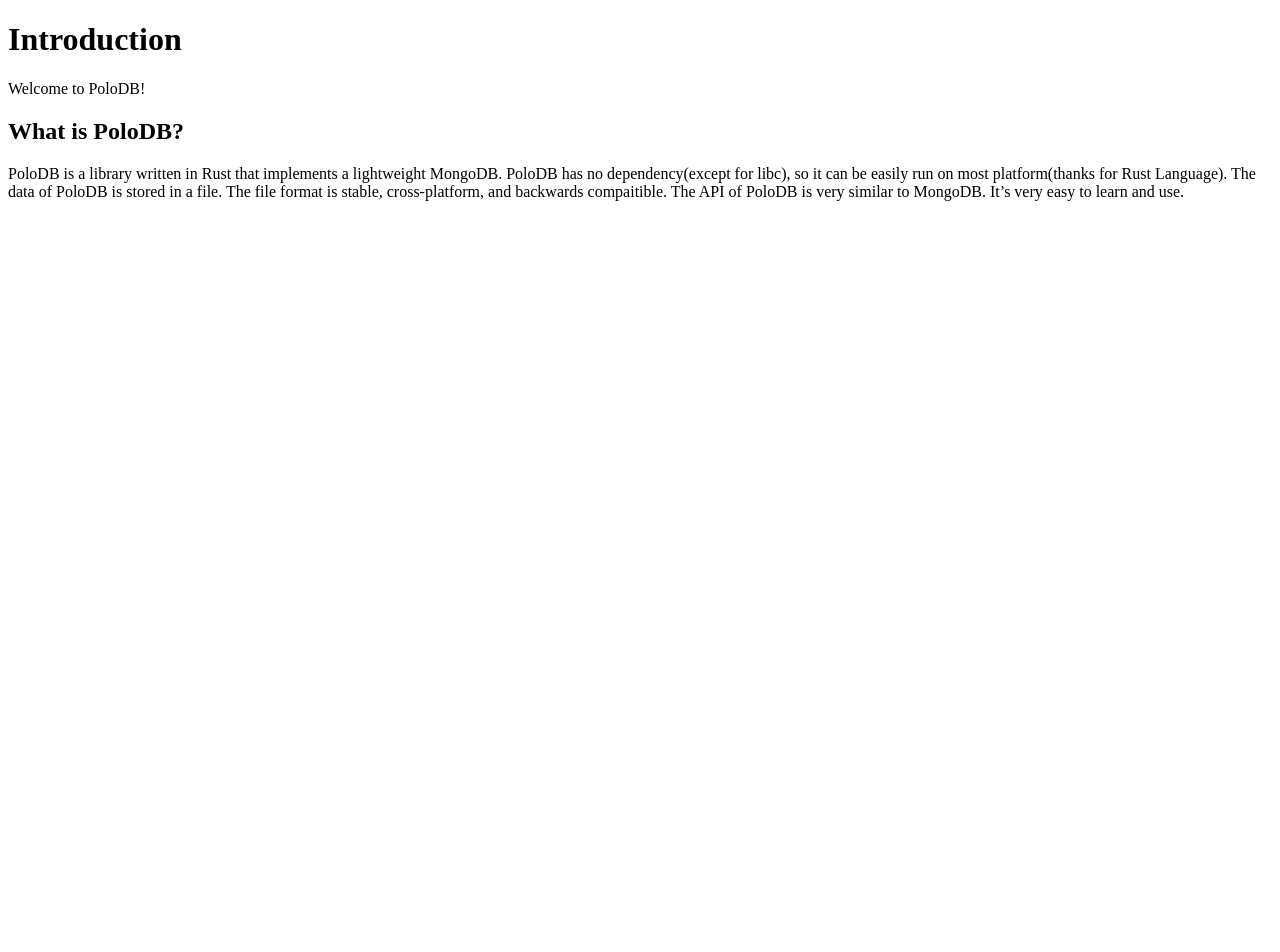
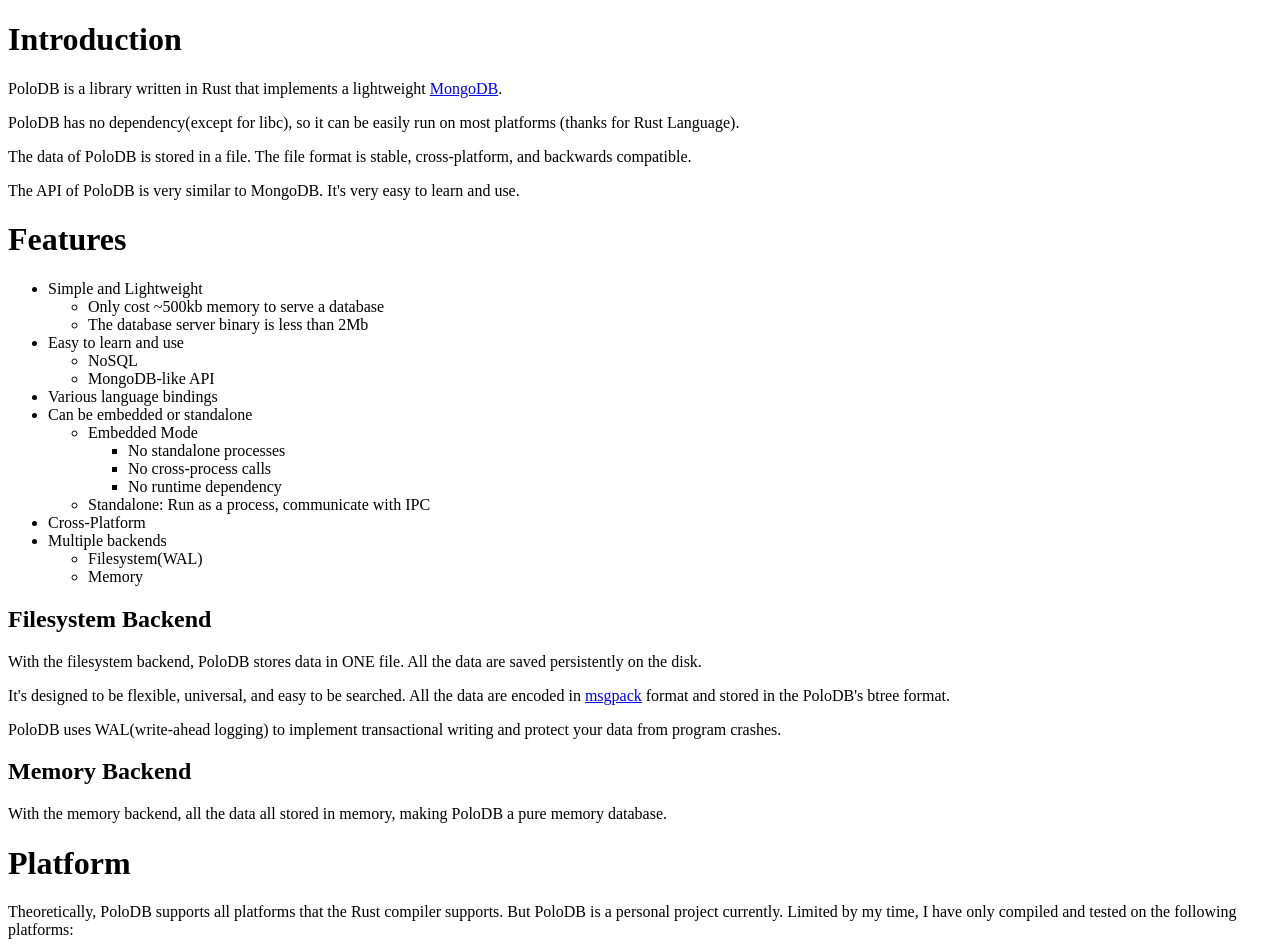
Before and after one commit to vincentdchan/polodb-docs, a Next.js app: page /docs in a window 1280 px wide. Shown: the top 952 px of the page. Before the commit the page ends 800 px from the top, so only its background shows below. Built offline with nearby package versions, Linux system fonts and the light colour scheme.

Commit message:
feat: enrich introduction

```diff
--- a/pages/docs/index.mdx
+++ b/pages/docs/index.mdx
@@ -1,8 +1,60 @@
 # Introduction
 
-Welcome to PoloDB!
+PoloDB is a library written in Rust
+that implements a lightweight [MongoDB](https://www.mongodb.com/).
 
-## What is PoloDB?
+PoloDB has no dependency(except for libc),
+so it can be easily run on most platforms (thanks
+for Rust Language).
 
-PoloDB is a library written in Rust that implements a lightweight MongoDB. PoloDB has no dependency(except for libc), so it can be easily run on most platform(thanks for Rust Language). The data of PoloDB is stored in a file. The file format is stable, cross-platform, and backwards compaitible. The API of PoloDB is very similar to MongoDB.
-It’s very easy to learn and use.
+The data of PoloDB is stored in a file.
+The file format is stable, cross-platform, and
+backwards compatible.
+
+The API of PoloDB is very similar to MongoDB.
+It's very easy to learn and use.
+
+# Features
+
+- Simple and Lightweight
+  - Only cost ~500kb memory to serve a database
+  - The database server binary is less than 2Mb
+- Easy to learn and use
+  - NoSQL
+  - MongoDB-like API
+- Various language bindings
+- Can be embedded or standalone
+  - Embedded Mode
+    - No standalone processes
+    - No cross-process calls
+    - No runtime dependency
+  - Standalone: Run as a process, communicate with IPC
+- Cross-Platform
+- Multiple backends
+  - Filesystem(WAL)
+  - Memory
+
+## Filesystem Backend
+
+With the filesystem backend, PoloDB stores data in ONE file.
+All the data are saved persistently on the disk.
+
+It's designed to be flexible, universal, and easy to be searched.
+All the data are encoded in [msgpack](https://msgpack.org/) format and stored in the PoloDB's btree format.
+
+PoloDB uses WAL(write-ahead logging) to implement transactional writing and protect your data from program crashes.
+
+## Memory Backend
+
+With the memory backend, all the data all stored in memory, making PoloDB a pure memory database.
+
+# Platform
+
+Theoretically, PoloDB supports all platforms that the Rust compiler
+supports.
+But PoloDB is a personal project currently.
+Limited by my time, I have only compiled and tested on the following platforms:
+
+- macOS Big Sur x64
+- Linux x64 (Tested on Fedora 32)
+- Windows 10 x64
```
